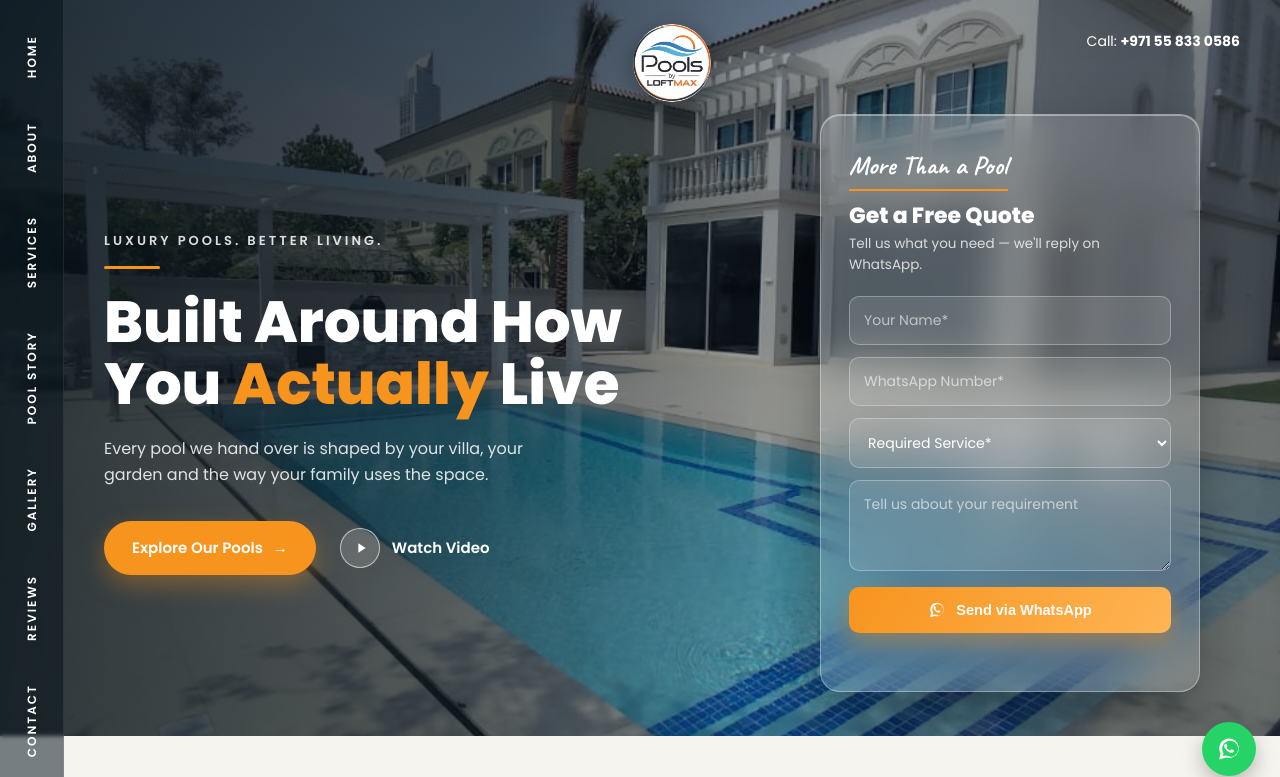
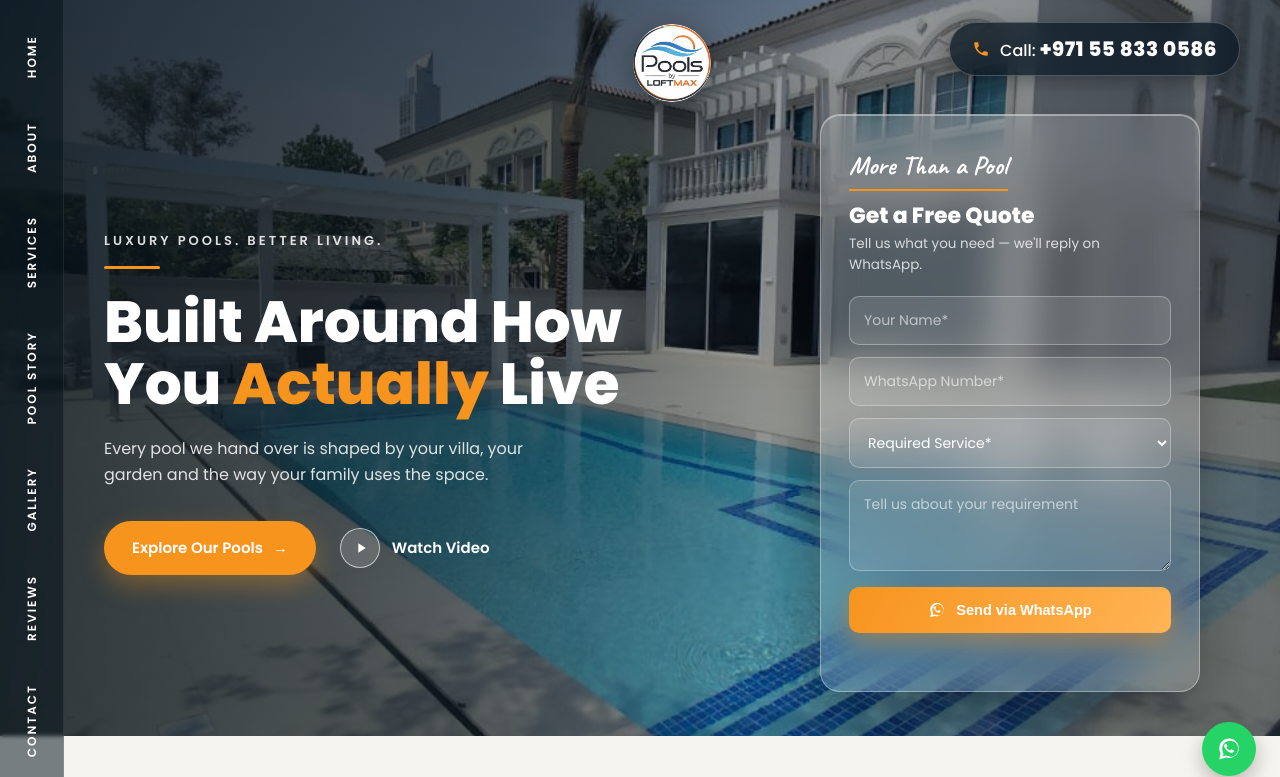
Before and after one commit to scalifyxpro-droid/poolsbyloftmax, an Astro site: page / in a window 1280 px wide. Shown: the top 777 px of the page. Built offline with nearby package versions, Linux system fonts and the light colour scheme; Astro itself is replaced by a stand-in of ours.

Commit message:
Increase header phone number size to 20px and add high-contrast glassmorphic badge with icon

```diff
--- a/src/components/TopBar.astro
+++ b/src/components/TopBar.astro
@@ -9,5 +9,10 @@ const whatsapp = '971558330586';
 </a>
 <div class="top-bar">
   <a href="#home" class="logo"><img src="/images/logo-circle-transparent.png" alt="Pools by Loftmax" /></a>
-  <a class="header-phone" href={`tel:${phone.replace(/[^\d+]/g, '')}`}>Call: <strong>{phone}</strong></a>
+  <a class="header-phone" href={`tel:${phone.replace(/[^\d+]/g, '')}`} aria-label={`Call us at ${phone}`}>
+    <svg class="phone-icon" viewBox="0 0 24 24" width="18" height="18" fill="currentColor" aria-hidden="true">
+      <path d="M6.62 10.79a15.05 15.05 0 006.59 6.59l2.2-2.2c.27-.27.67-.36 1.02-.24 1.12.37 2.33.57 3.57.57.55 0 1 .45 1 1V20c0 .55-.45 1-1 1-9.39 0-17-7.61-17-17 0-.55.45-1 1-1h3.5c.55 0 1 .45 1 1 0 1.25.2 2.45.57 3.57.11.35.03.74-.25 1.02l-2.2 2.2z"/>
+    </svg>
+    <span>Call: <strong>{phone}</strong></span>
+  </a>
 </div>
--- a/src/styles/global.css
+++ b/src/styles/global.css
@@ -111,7 +111,29 @@ ul{list-style:none;}
   height:78px;width:78px;object-fit:contain;display:block;border-radius:50%;
   filter:drop-shadow(0 6px 14px rgba(0,0,0,0.35));
 }
-.header-phone{color:var(--white);font-size:14px;position:absolute;right:40px;top:30px;}
+.header-phone{
+  position:absolute;right:40px;top:22px;
+  display:inline-flex;align-items:center;gap:10px;
+  padding:10px 22px;border-radius:999px;
+  background:rgba(8,22,34,0.72);
+  backdrop-filter:blur(14px);-webkit-backdrop-filter:blur(14px);
+  border:1px solid rgba(255,255,255,0.22);
+  color:var(--white);font-size:16px;font-weight:500;
+  text-decoration:none;
+  box-shadow:0 6px 20px rgba(0,0,0,0.32);
+  transition:all .25s ease;
+}
+.header-phone:hover{
+  background:rgba(8,22,34,0.88);
+  border-color:var(--orange);
+  transform:translateY(-2px);
+  box-shadow:0 8px 24px rgba(235,107,36,0.25);
+}
+.header-phone .phone-icon{color:var(--orange);flex-shrink:0;}
+.header-phone strong{
+  font-size:20px;font-weight:800;color:var(--white);
+  letter-spacing:0.5px;
+}
 
 /* ===== HERO ===== */
 .hero{
```
